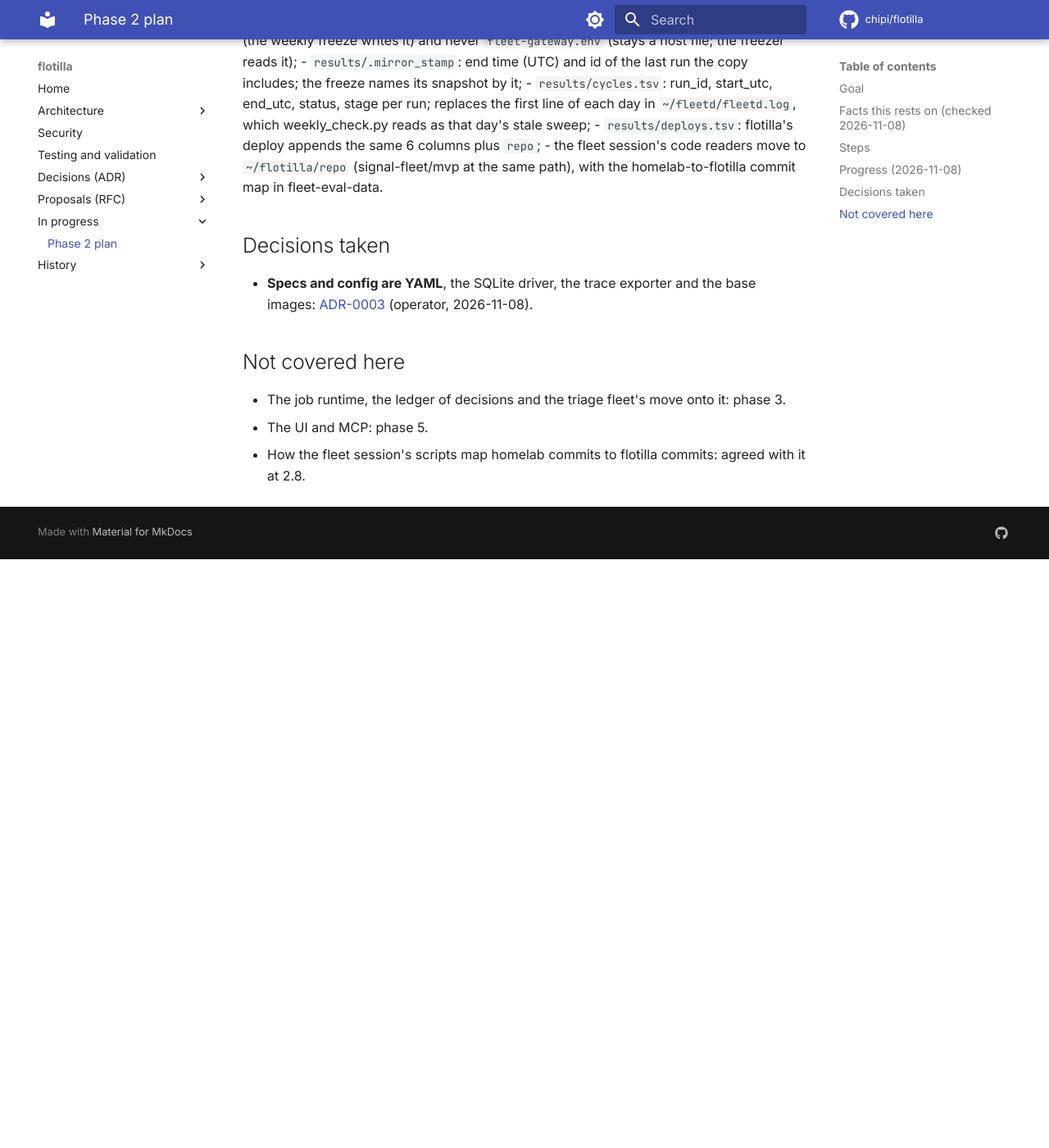
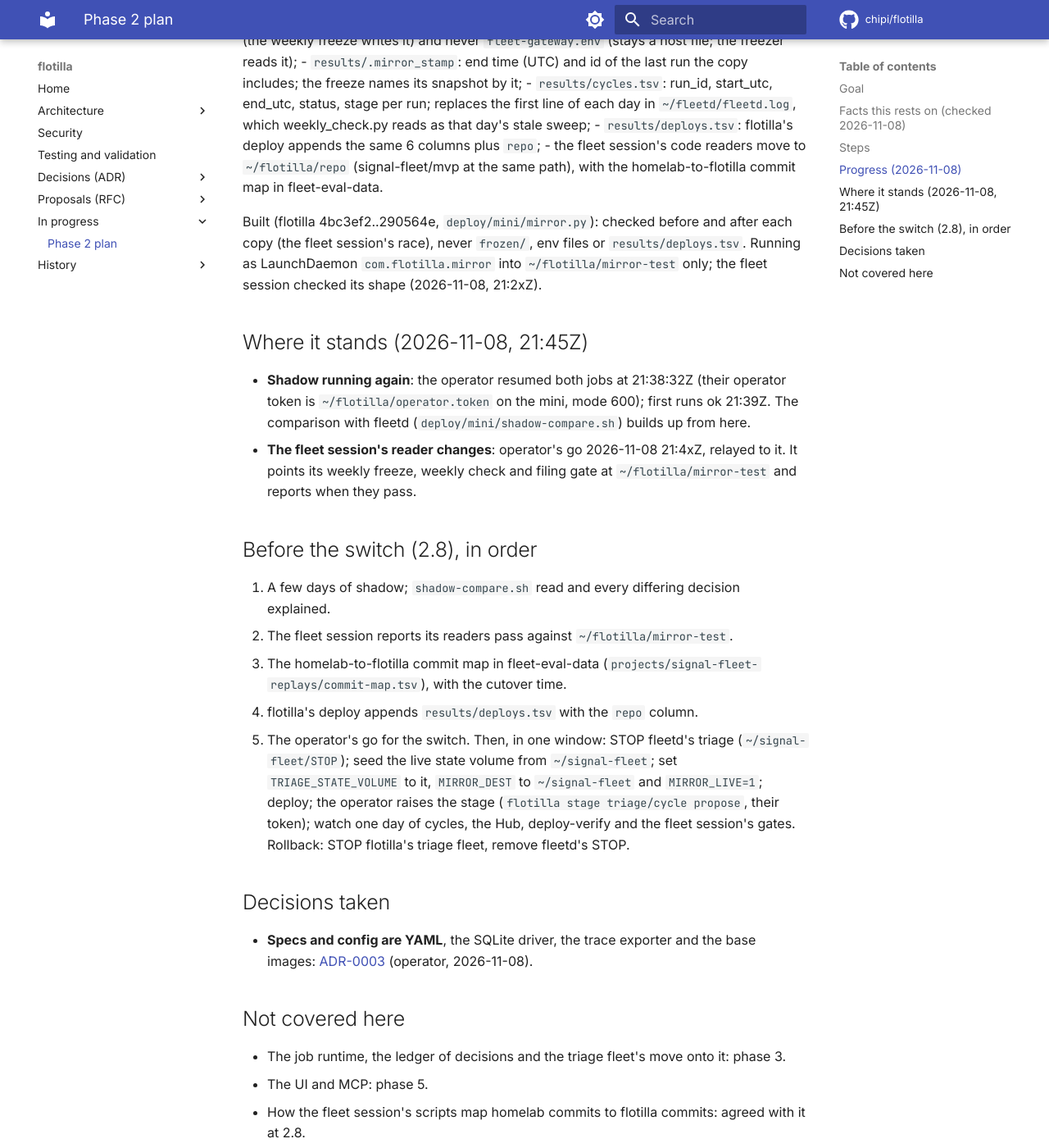
Before and after one commit to chipi/flotilla, an MkDocs documentation site: the page built from docs/wip/phase-2-plan.md, in a window 1280 px wide and 1400 px high, scrolled down 3107 px. Shown: the whole window at 82% size. Built offline with MkDocs 1.6.1 and Material for MkDocs 9.7.7, drawn with Linux system fonts in a browser that asks for light colours; comment, search, counter and statistics services are not loaded; before the commit the page ends 3789 px from its top, so only the background shows below that.

Commit message:
docs(wip): phase 2 where it stands, and the switch checklist
Co-Authored-By: Claude Opus 5.5 <noreply@anthropic.com>
Claude-Session: https://claude.ai/code/session_01DJqN6tYa8ro8Kjh54qGCF1

```diff
--- a/docs/wip/phase-2-plan.md
+++ b/docs/wip/phase-2-plan.md
@@ -71,6 +71,34 @@ filing gate keep reading `~/signal-fleet` on the host, kept current by a host-si
 - the fleet session's code readers move to `~/flotilla/repo` (signal-fleet/mvp at the same path),
   with the homelab-to-flotilla commit map in fleet-eval-data.
 
+Built (flotilla 4bc3ef2..290564e, `deploy/mini/mirror.py`): checked before and after each copy (the
+fleet session's race), never `frozen/`, env files or `results/deploys.tsv`. Running as LaunchDaemon
+`com.flotilla.mirror` into `~/flotilla/mirror-test` only; the fleet session checked its shape
+(2026-11-08, 21:2xZ).
+
+## Where it stands (2026-11-08, 21:45Z)
+
+- **Shadow running again**: the operator resumed both jobs at 21:38:32Z (their operator token is
+  `~/flotilla/operator.token` on the mini, mode 600); first runs ok 21:39Z. The comparison with
+  fleetd (`deploy/mini/shadow-compare.sh`) builds up from here.
+- **The fleet session's reader changes**: operator's go 2026-11-08 21:4xZ, relayed to it. It points
+  its weekly freeze, weekly check and filing gate at `~/flotilla/mirror-test` and reports when they
+  pass.
+
+## Before the switch (2.8), in order
+
+1. A few days of shadow; `shadow-compare.sh` read and every differing decision explained.
+2. The fleet session reports its readers pass against `~/flotilla/mirror-test`.
+3. The homelab-to-flotilla commit map in fleet-eval-data
+   (`projects/signal-fleet-replays/commit-map.tsv`), with the cutover time.
+4. flotilla's deploy appends `results/deploys.tsv` with the `repo` column.
+5. The operator's go for the switch. Then, in one window: STOP fleetd's triage
+   (`~/signal-fleet/STOP`); seed the live state volume from `~/signal-fleet`; set
+   `TRIAGE_STATE_VOLUME` to it, `MIRROR_DEST` to `~/signal-fleet` and `MIRROR_LIVE=1`; deploy; the
+   operator raises the stage (`flotilla stage triage/cycle propose`, their token); watch one day of
+   cycles, the Hub, deploy-verify and the fleet session's gates. Rollback: STOP flotilla's triage
+   fleet, remove fleetd's STOP.
+
 ## Decisions taken
 
 - **Specs and config are YAML**, the SQLite driver, the trace exporter and the base images: [ADR-0003](../adr/ADR-0003-dependencies-and-images.md) (operator, 2026-11-08).
```
